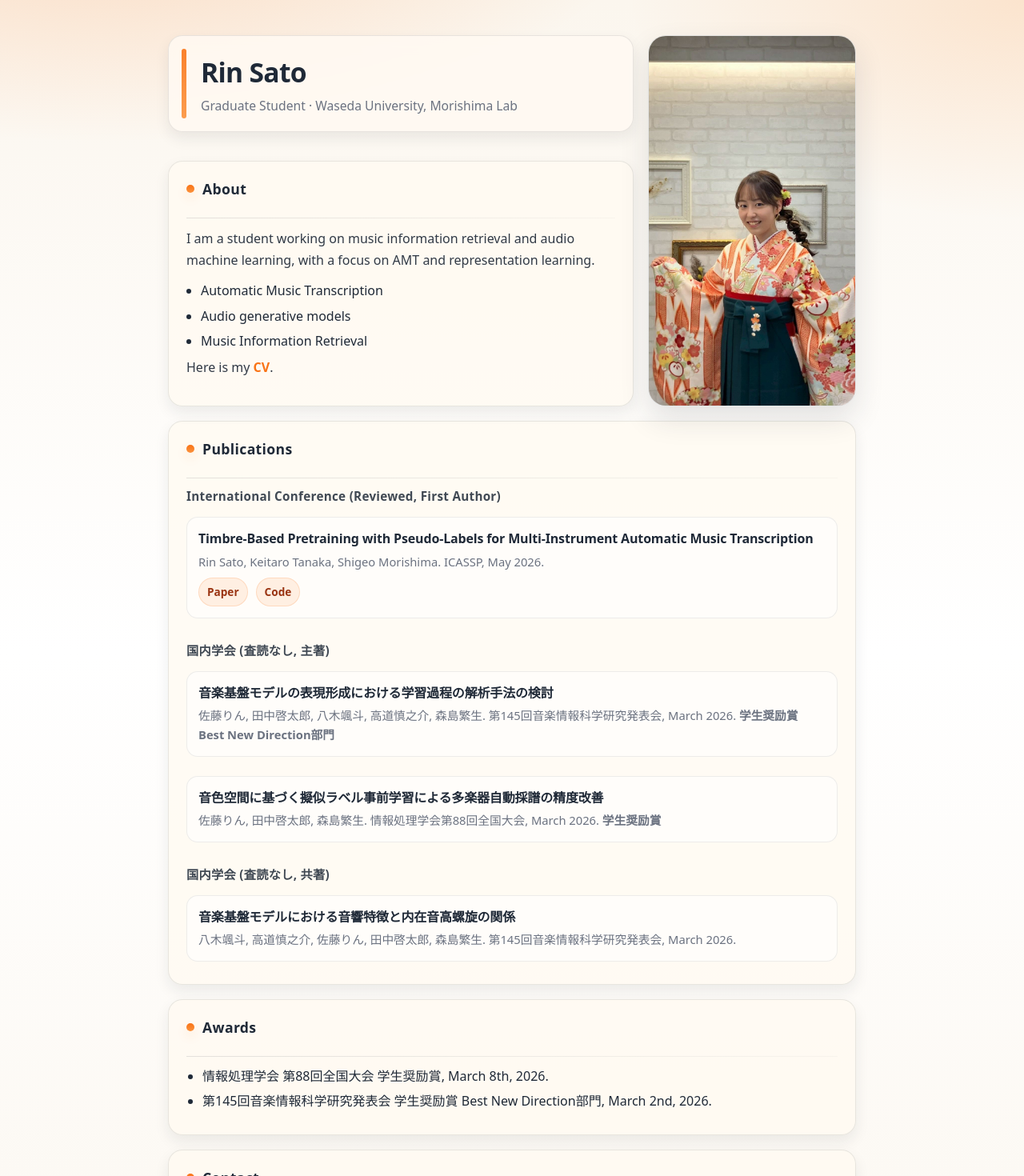
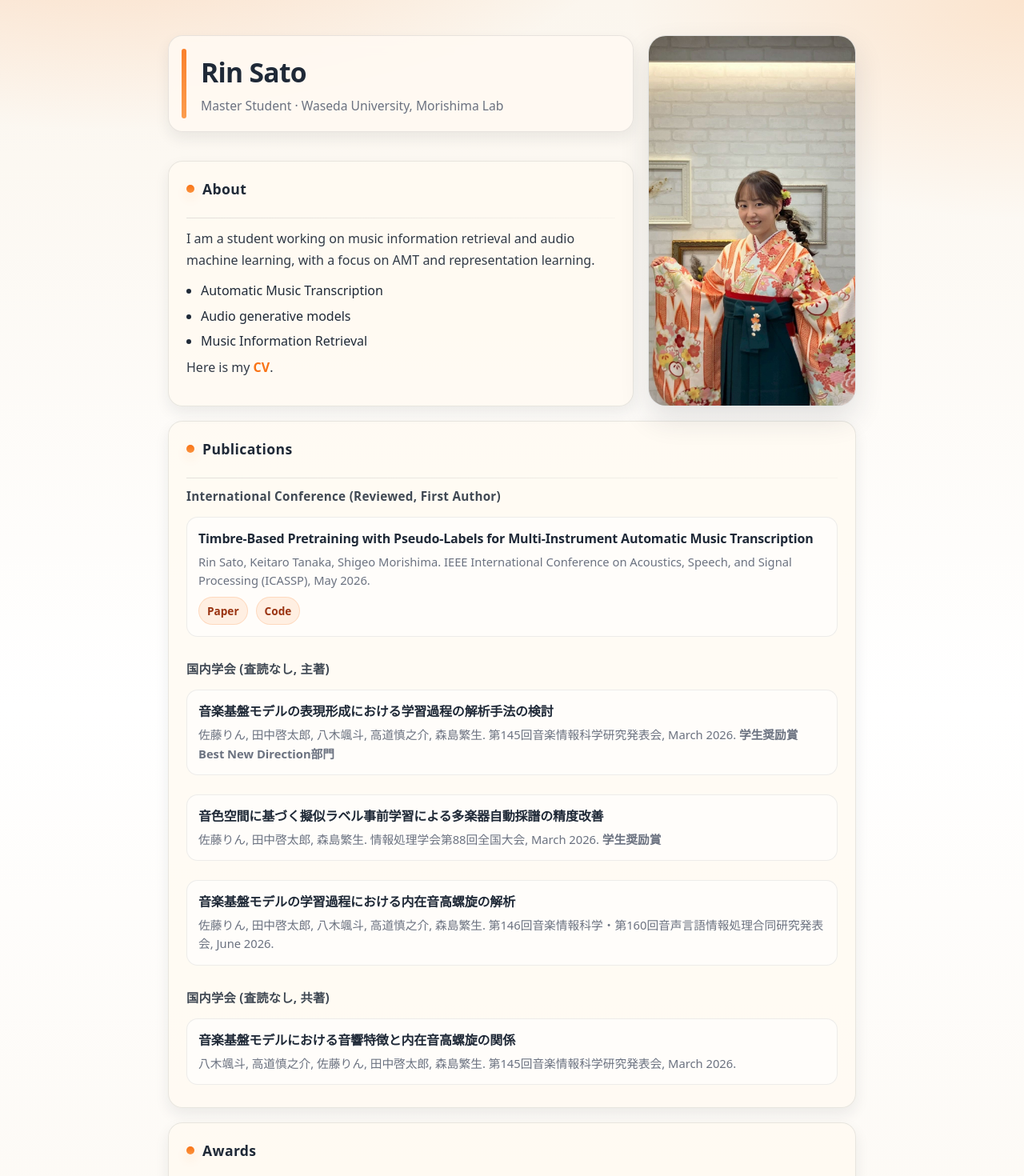
Before and after one commit to stearicacid/stearicacid.github.io, a React (Vite) app: page / in a window 1280 px wide. Shown: the top 1470 px of the page at 80% size. Built offline with nearby package versions, Linux system fonts and the light colour scheme.

Commit message:
updated (2026.6)

```diff
--- a/src/data.ts
+++ b/src/data.ts
@@ -1,7 +1,7 @@
 // src/data.ts
 export const profile = {
   name: "Rin Sato",
-  title: "Graduate Student",
+  title: "Master Student",
   affiliation: "Waseda University, Morishima Lab",
   email: "rin_sato(at)akane.waseda.jp",
   address: "55N406, 3-4-1 Okubo, Shinjuku, Tokyo, 169-0072, Japan (Morishima-Lab.)",
@@ -52,7 +52,7 @@ export const publications: Publication[] = [
     authorRole: "First",
     title: "Timbre-Based Pretraining with Pseudo-Labels for Multi-Instrument Automatic Music Transcription",
     authors: "Rin Sato, Keitaro Tanaka, Shigeo Morishima",
-    venue: "ICASSP",
+    venue: "IEEE International Conference on Acoustics, Speech, and Signal Processing (ICASSP)",
     month: "May",
     year: 2026,
     links: [
@@ -89,4 +89,13 @@ export const publications: Publication[] = [
     year: 2026,
     award: "学生奨励賞",
   },
+  {
+    category: "Domestic",
+    authorRole: "First",
+    title: "音楽基盤モデルの学習過程における内在音高螺旋の解析",
+    authors: "佐藤りん, 田中啓太郎, 八木颯斗, 高道慎之介, 森島繁生",
+    venue: "第146回音楽情報科学・第160回音声言語情報処理合同研究発表会",
+    month: "June",
+    year: 2026,
+  },
 ];
```
